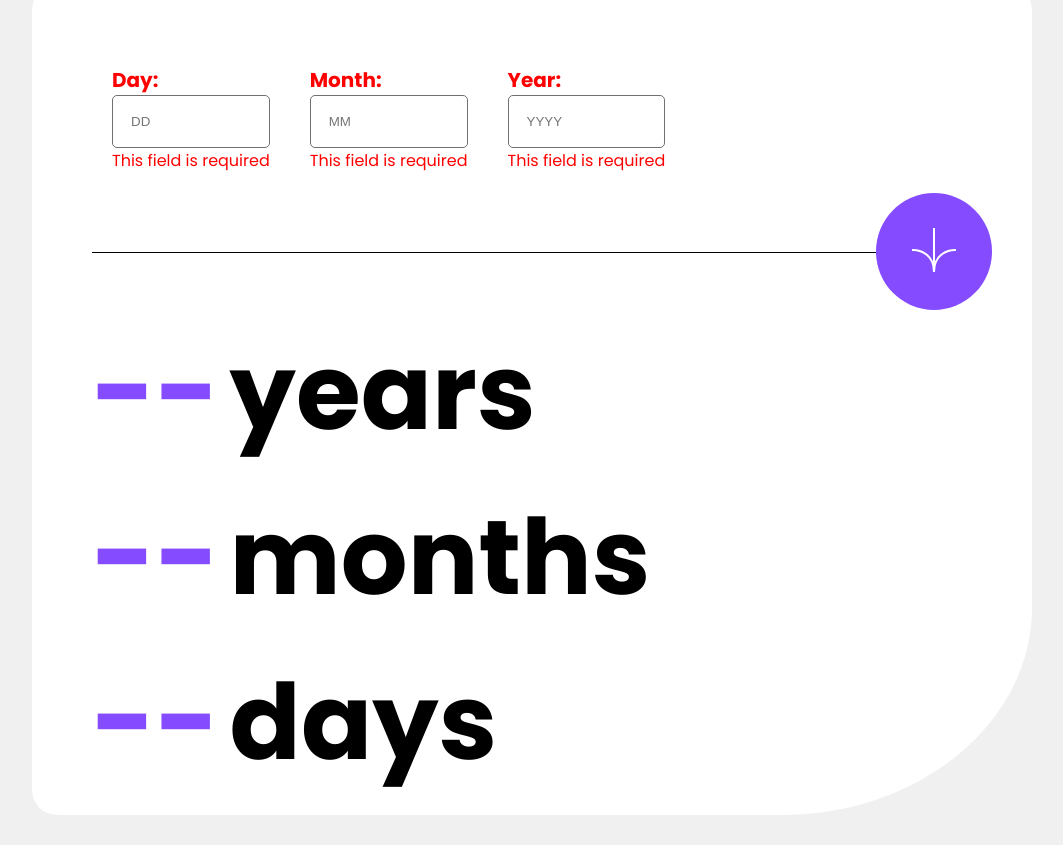
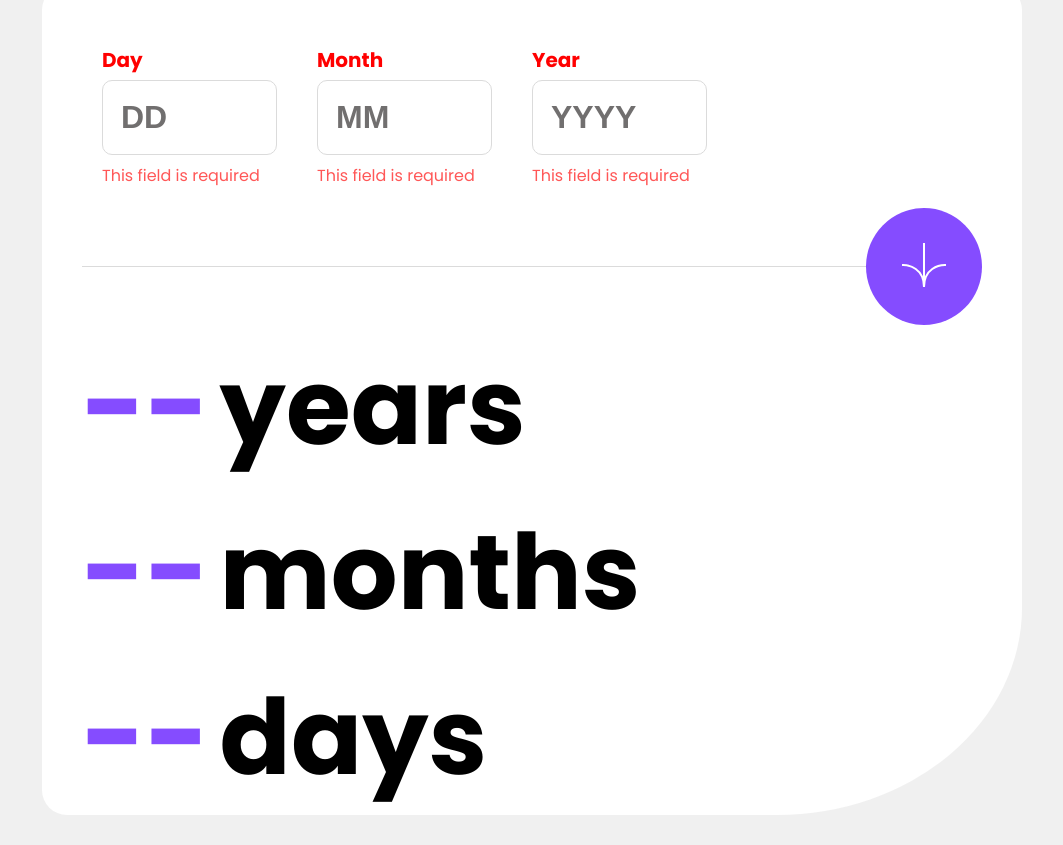
Before and after one commit to kasimugur/age-culculator-app, a React (Vite) app: page / in a window 1280 px wide. Both pictures are taken after a click on the button 1042 px from the left and 226 px from the top of the page. Shown: the whole page, without its empty margins (108-1171 px from the left). Built offline with nearby package versions, Linux system fonts and the light colour scheme.

Commit message:
scss added and updated

```diff
--- a/src/App.jsx
+++ b/src/App.jsx
@@ -103,34 +103,34 @@ function App() {
               <div className="today">
                 <label htmlFor="day" style={{
                   color: errors.day || errors.date ? 'red' : ''
-                }} >Day:</label>
+                }} >Day</label>
                 <input type="number" name="day"
                   min={1} max={31} required
                   value={day}
                   onChange={(e) => setDay(e.target.value)}
                   placeholder="DD"
                 />
-                {errors.day ? <span style={{ color: 'red' }}>{errors.day} </span> :
-                  errors.date ? <span style={{ color: 'red' }}>{errors.date} </span> : ''}
+                {errors.day ? <span>{errors.day} </span> :
+                  errors.date ? <span>{errors.date} </span> : ''}
               </div>
               <div className="today">
                 <label htmlFor="month"
                   style={{
                     color: errors.month || errors.date ? 'red' : ''
-                  }}>Month:</label>
+                  }}>Month</label>
                 <input type="number" name="month"
                   min={1} max={12} required
                   value={month}
                   onChange={(e) => setMonth(e.target.value)}
                   placeholder="MM"
                 />
-                {errors.month ? <span style={{ color: 'red' }}>{errors.month} </span> : ''}
+                {errors.month ? <span>{errors.month} </span> : ''}
               </div>
               <div className="today">
                 <label htmlFor="year"
                   style={{
                     color: errors.year || errors.date ? 'red' : ''
-                  }}>Year:</label>
+                  }}>Year</label>
                 <input
                   type="number" name="year"
                   min={1900} max={2099} required
@@ -138,7 +138,7 @@ function App() {
                   onChange={(e) => setYear(e.target.value)}
                   placeholder="YYYY"
                 />
-                {errors.year ? <span style={{ color: 'red' }}>{errors.year} </span> : ''}
+                {errors.year ? <span>{errors.year} </span> : ''}
               </div>
             </form>
 
@@ -146,8 +146,8 @@ function App() {
           </div>
           <div className="line">
             <span></span>
-             <button onClick={updatedToday} >{iconArrow}</button>
-             </div>
+            <button onClick={updatedToday} >{iconArrow}</button>
+          </div>
           <div className="card">
             <div className="box">
               <h1>{age.years === '' ? '--' : age.years}  </h1><span>years </span>
--- a/src/style.scss
+++ b/src/style.scss
@@ -30,14 +30,14 @@ $FontSizeIput: 32px;
 
   .app {
     background-color: $White;
-    width: 1000px;
+    max-width: 1000px;
     padding: 40px;
     height: 830px;
     border-radius: 25px 25px 25% 25px;
     // flex-wrap: wrap;
 
+
     .container-fluid {
-      margin: 20px;
       width: 900px;
       height: 800px;
       display: flex;
@@ -48,27 +48,44 @@ $FontSizeIput: 32px;
         .form {
           display: flex;
 
-          // width: 100%;
+          width: 100%;
+
           .today {
             padding: 20px;
             display: flex;
             flex-direction: column;
+            gap: 5px;
 
             label {
               font-size: 20px;
               font-weight: bold;
+              color: $SmokeyGrey;
             }
 
-            input {
-              border: 0.5px solid $SmokeyGrey;
-              border-radius: 5px;
+            input[type=number] {
+              font-size: $FontSizeIput;
+              border: 0.5px solid $LightGrey;
+              border-radius: 10px;
               padding: 18px;
 
-              // width: 100%;
-              &::placeholder {}
+              width: 175px;
+
+              &::placeholder {
+                font-weight: bold;
+                color: $SmokeyGrey;
+              }
+
+              &::-webkit-inner-spin-button,
+              ::-webkit-outer-spin-button {
+                -webkit-appearance: none;
+                margin: 0;
+              }
             }
 
-            span {}
+            span {
+              margin-top: 3px;
+              color: $LightRed;
+            }
 
           }
         }
@@ -76,11 +93,11 @@ $FontSizeIput: 32px;
 
       .line {
         display: flex;
+        align-items: center;
 
         span {
-          height: 60px;
           width: 100%;
-          border-bottom: 1px solid ;
+          border-bottom: 1px solid $LightGrey;
         }
 
         button {
@@ -107,7 +124,7 @@ $FontSizeIput: 32px;
         .box {
           display: flex;
           align-items: center;
-          font-size: 50px;
+          // font-size: 50px;
           gap: 10px;
           align-content: center;
 
@@ -118,7 +135,6 @@ $FontSizeIput: 32px;
           }
 
           span {
-            font: optional;
             font-weight: bold;
             font-size: 105px;
 
```
